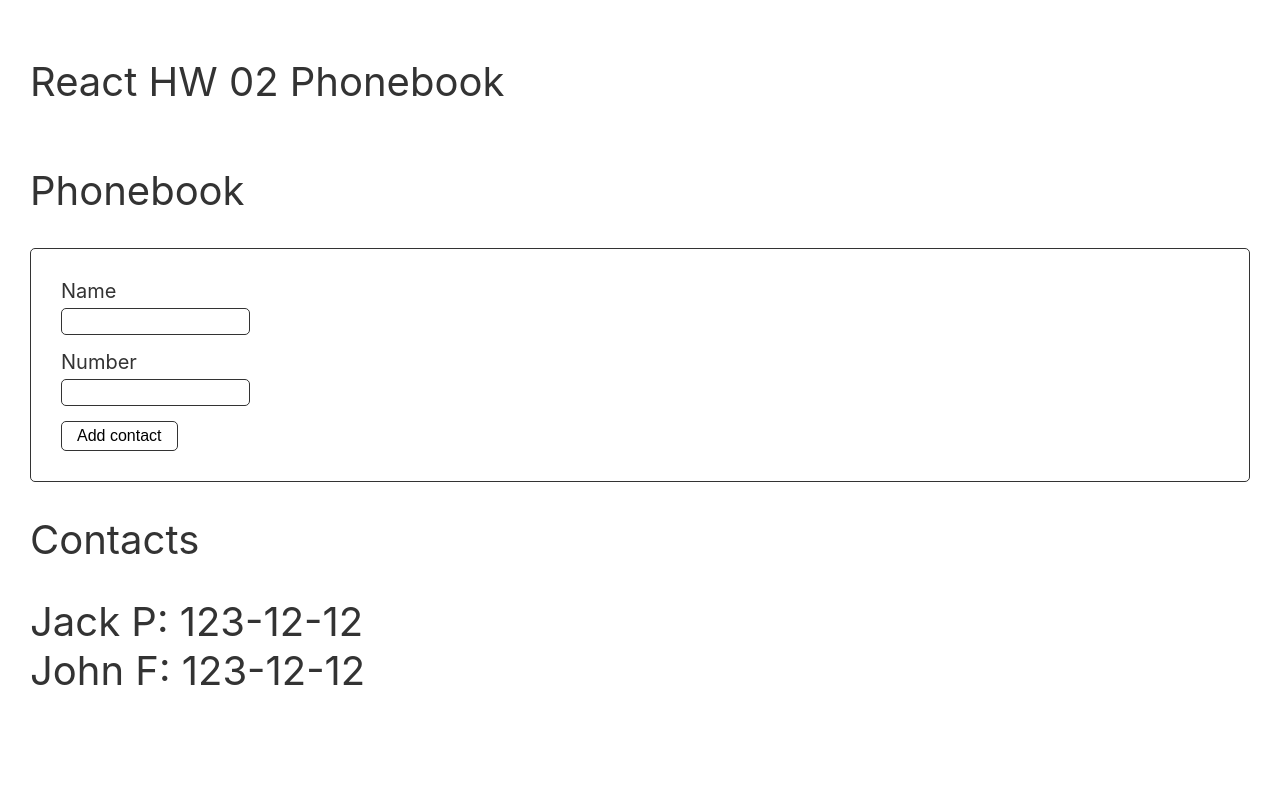
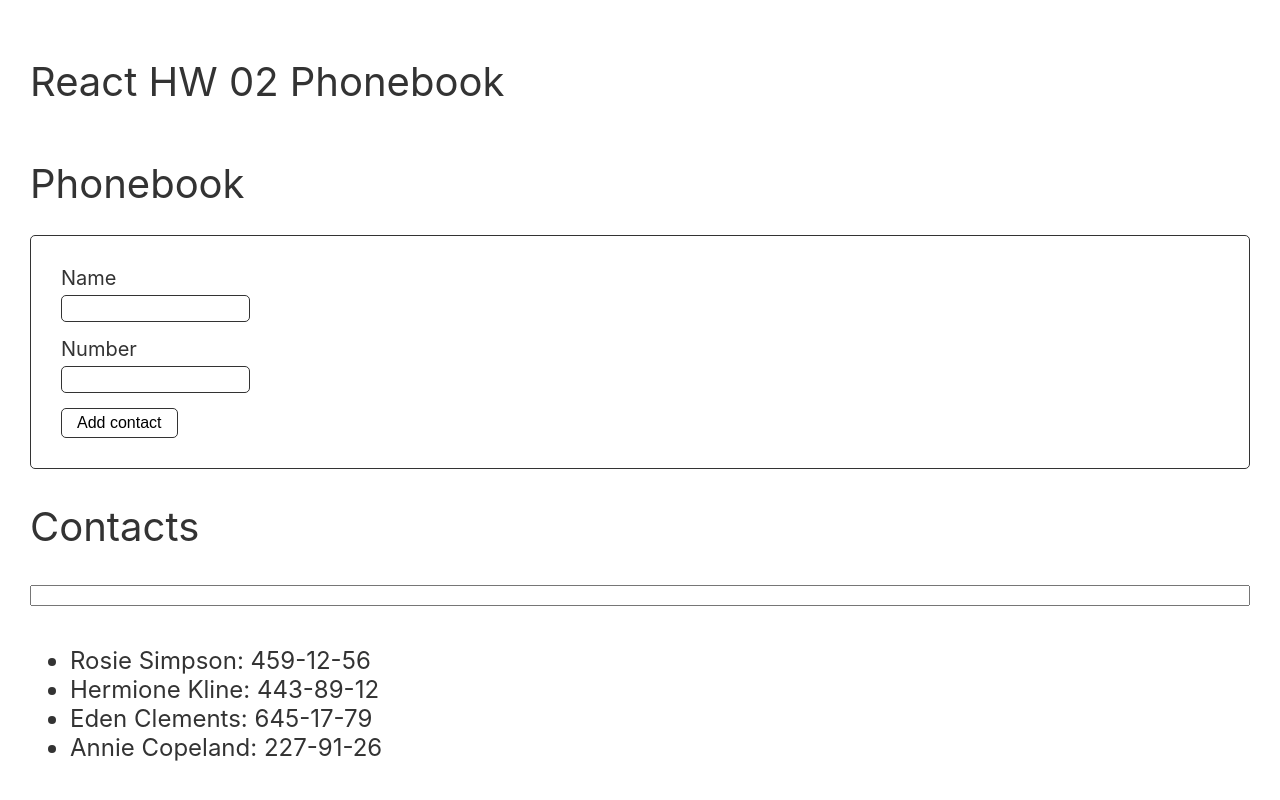
Before and after one commit to jacekpietrzak/goit-react-hw-02-phonebook, a React (Create React App) app: page / in a window 1280 px wide. Shown: the top 800 px of the page. Built offline with nearby package versions, Linux system fonts and the light colour scheme.

Commit message:
Step 2 completed

```diff
--- a/src/components/App.jsx
+++ b/src/components/App.jsx
@@ -1,29 +1,84 @@
 import css from './App.module.css';
 import { Component } from 'react';
 import { nanoid } from 'nanoid';
-import Section from './Section/Section';
+
 import Form from './Form/Form';
 import ContactList from './ContactList/ContactList';
+import Filter from './Filter/Filter';
+
+const DATA = [
+  { id: 'id-1', name: 'Rosie Simpson', number: '459-12-56' },
+  { id: 'id-2', name: 'Hermione Kline', number: '443-89-12' },
+  { id: 'id-3', name: 'Eden Clements', number: '645-17-79' },
+  { id: 'id-4', name: 'Annie Copeland', number: '227-91-26' },
+];
 
 class App extends Component {
   constructor(props) {
     super(props);
+
     this.state = {
-      contacts: [
-        { name: 'Jack P', id: nanoid(), number: '123-12-12' },
-        { name: 'John F', id: nanoid(), number: '123-12-12' },
-      ],
+      contacts: DATA,
+      name: '',
+      number: '',
+      filter: '',
     };
   }
+
+  handleFilter = event => {
+    // console.log('handle filter', this.state.contacts);
+    const unfilteredArray = this.state.contacts;
+    const arrayToFilter = [...unfilteredArray];
+
+    const { value } = event.target;
+
+    if (value.length === 0) {
+      console.log('unfilteredArray:', unfilteredArray);
+      this.setState({
+        contacts: unfilteredArray,
+      });
+    } else {
+      const filterItems = (arr, query) => {
+        return arr.filter(el =>
+          el.name.toLowerCase().includes(query.toLowerCase())
+        );
+      };
+
+      const filteredContacts = filterItems(arrayToFilter, value);
+
+      this.setState(
+        {
+          contacts: filteredContacts,
+        },
+        () => {
+          console.log('filtered:', filteredContacts);
+        }
+      );
+    }
+  };
+
+  addContact = contact => {
+    // console.log('log from addContact: ', contact);
+    const newContact = {
+      name: contact.name,
+      number: contact.number,
+      id: nanoid(),
+    };
+
+    this.setState(state => ({
+      contacts: [newContact, ...state.contacts],
+    }));
+  };
+
   render() {
     return (
       <div className={css.App}>
         <h1 className={css.h1}>React HW 02 Phonebook</h1>
-        <Section title="Phonebook"></Section>
-        <Form></Form>
-        <Section title="Contacts">
-          <ContactList contacts={this.state.contacts} />
-        </Section>
+        <h1 className={css.h1}>Phonebook</h1>
+        <Form addContact={this.addContact} />
+        <h2 className={css.h2}>Contacts</h2>
+        <Filter handleFilter={this.handleFilter} />
+        <ContactList contacts={this.state.contacts} />
       </div>
     );
   }
--- a/src/components/App.module.css
+++ b/src/components/App.module.css
@@ -14,3 +14,8 @@
   font-size: 40px;
   color: #333;
 }
+.h2 {
+  font-weight: 400;
+  font-size: 40px;
+  color: #333;
+}
--- a/src/components/Contact/Contact.jsx
+++ b/src/components/Contact/Contact.jsx
@@ -1,15 +1,14 @@
-import { Component } from 'react';
 import css from './Contact.module.css';
 import ContactName from '../ContactName/ContactName';
 import ContactNumber from '../ContactNumber/ContactNumber';
 
 const Contact = ({ contact }) => {
-  console.log('props from contact: ', contact);
+  // console.log('props from contact: ', contact);
   return (
-    <div className={css.contact}>
+    <li className={css.contact}>
       <ContactName name={contact.name} />
       <ContactNumber number={contact.number} />
-    </div>
+    </li>
   );
 };
 
--- a/src/components/Contact/Contact.module.css
+++ b/src/components/Contact/Contact.module.css
@@ -0,0 +1,4 @@
+.contact {
+  font-weight: 400;
+  font-size: x-large;
+}
--- a/src/components/ContactList/ContactList.jsx
+++ b/src/components/ContactList/ContactList.jsx
@@ -1,14 +1,15 @@
-import { Component } from 'react';
 import css from './ContactList.module.css';
 import Contact from '../Contact/Contact';
 
 const ContactList = ({ contacts }) => {
-  console.log('props from list: ', contacts);
+  // console.log('props from list: ', contacts);
   return (
-    <div className={css.list}>
-      {contacts.map(contact => {
-        return <Contact contact={contact} />;
-      })}
+    <div>
+      <ul className={css.list}>
+        {contacts.map(contact => {
+          return <Contact contact={contact} key={contact.id} />;
+        })}
+      </ul>
     </div>
   );
 };
--- a/src/components/ContactName/ContactName.jsx
+++ b/src/components/ContactName/ContactName.jsx
@@ -1,5 +1,5 @@
 const ContactName = ({ name }) => {
-  console.log('props from name:', name);
+  // console.log('props from name:', name);
   return <span>{name}: </span>;
 };
 
--- a/src/components/ContactNumber/ContactNumber.jsx
+++ b/src/components/ContactNumber/ContactNumber.jsx
@@ -1,5 +1,5 @@
 const ContactNumber = ({ number }) => {
-  console.log('props from number:', number);
+  // console.log('props from number:', number);
   return <span>{number}</span>;
 };
 
--- /dev/null
+++ b/src/components/Filter/Filter.jsx
@@ -0,0 +1,17 @@
+import { Component } from 'react';
+import css from './Filter.module.css';
+
+class Filter extends Component {
+  render() {
+    return (
+      <input
+        className={css.input}
+        type="text"
+        name="filter"
+        onChange={this.props.handleFilter}
+      />
+    );
+  }
+}
+
+export default Filter;
--- a/src/components/Form/Form.jsx
+++ b/src/components/Form/Form.jsx
@@ -1,10 +1,24 @@
 import { Component } from 'react';
 import css from './Form.module.css';
+import { nanoid } from 'nanoid';
 
 class Form extends Component {
+  handleChange = event => {
+    const { name, value } = event.target;
+    this.setState({
+      [name]: value,
+      id: nanoid(),
+    });
+  };
+
+  handleSubmit = event => {
+    event.preventDefault();
+    this.props.addContact(this.state);
+  };
+
   render() {
     return (
-      <form className={css.form}>
+      <form className={css.form} onSubmit={this.handleSubmit}>
         <section className={css.section}>
           <label className={css.label} htmlFor="name">
             Name
@@ -17,6 +31,7 @@ class Form extends Component {
             pattern="^[a-zA-Zа-яА-Я]+(([' -][a-zA-Zа-яА-Я ])?[a-zA-Zа-яА-Я]*)*$"
             title="Name may contain only letters, apostrophe, dash and spaces. For example Adrian, Jacob Mercer, Charles de Batz de Castelmore d'Artagnan"
             required
+            onChange={this.handleChange}
           />
         </section>
         <section className={css.section}>
@@ -31,6 +46,7 @@ class Form extends Component {
             pattern="\+?\d{1,4}?[-.\s]?\(?\d{1,3}?\)?[-.\s]?\d{1,4}[-.\s]?\d{1,4}[-.\s]?\d{1,9}"
             title="Phone number must be digits and can contain spaces, dashes, parentheses and can start with +"
             required
+            onChange={this.handleChange}
           />
         </section>
         <button className={css.button} type="submit">
--- a/src/components/Section/Section.jsx
+++ /dev/null
@@ -1,15 +0,0 @@
-import { Component } from 'react';
-import css from './Section.module.css';
-
-class Section extends Component {
-  render() {
-    return (
-      <div>
-        <h2 className={css.h2}>{this.props.title}</h2>
-        <div>{this.props.children}</div>
-      </div>
-    );
-  }
-}
-
-export default Section;
--- a/src/components/Section/Section.module.css
+++ /dev/null
@@ -1,5 +0,0 @@
-.h2 {
-  font-weight: 400;
-  font-size: 40px;
-  color: #333;
-}
```
Also changed, not shown: src/components/Filter/Filter.module.css (added).
